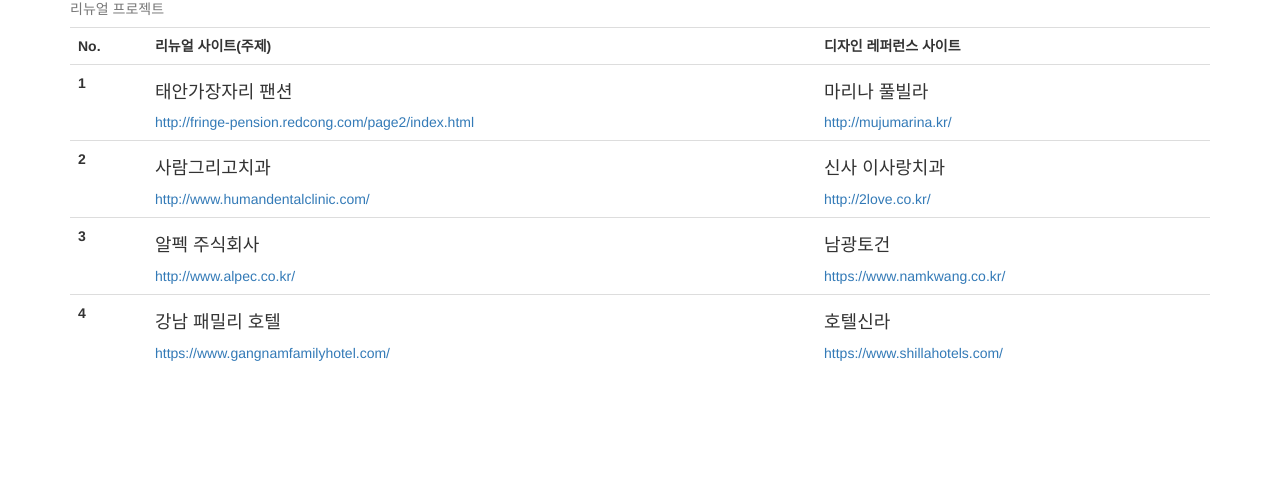
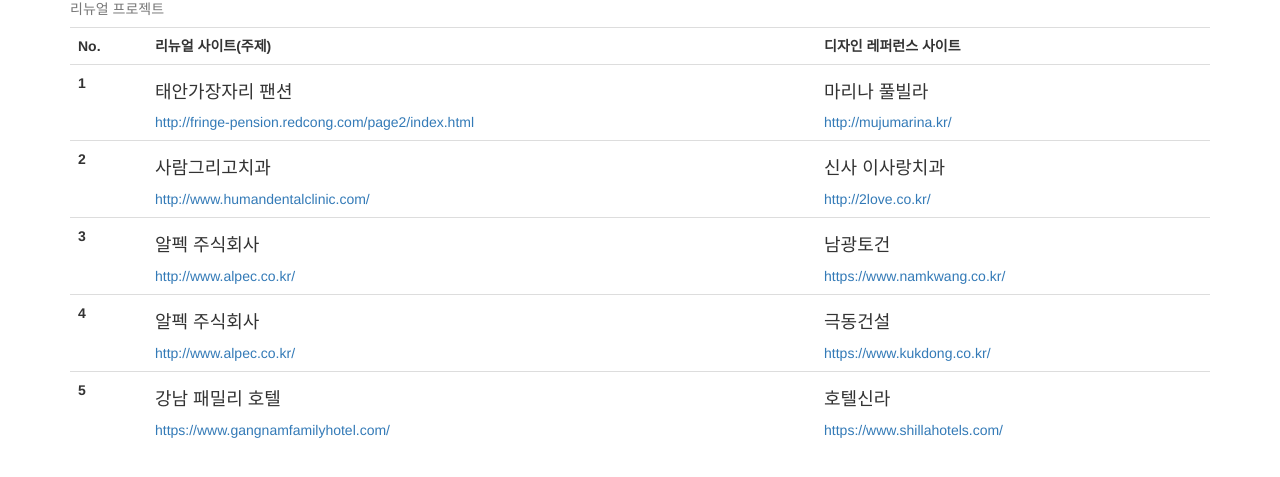
Before and after one commit to csslick/project-notice200520, a plain HTML site: page index.html in a window 1280 px wide. Shown: the part 129-606 px from the top of the page. Drawn offline with nearby package versions, Linux system fonts and the light colour scheme.

Commit message:
Update index.html

```diff
--- a/index.html
+++ b/index.html
@@ -61,6 +61,17 @@
       <tr>
         <th>4</th>
         <td>
+          <h4>알펙 주식회사</h4>
+          <a href="http://www.alpec.co.kr/">http://www.alpec.co.kr/</a>
+        </td>
+        <td>
+          <h4>극동건설</h4>
+          <a href="https://www.kukdong.co.kr/">https://www.kukdong.co.kr/</a>
+        </td>
+      </tr>
+      <tr>
+        <th>5</th>
+        <td>
           <h4>강남 패밀리 호텔</h4>
           <a href="https://www.gangnamfamilyhotel.com/">https://www.gangnamfamilyhotel.com/</a>
         </td>
```
